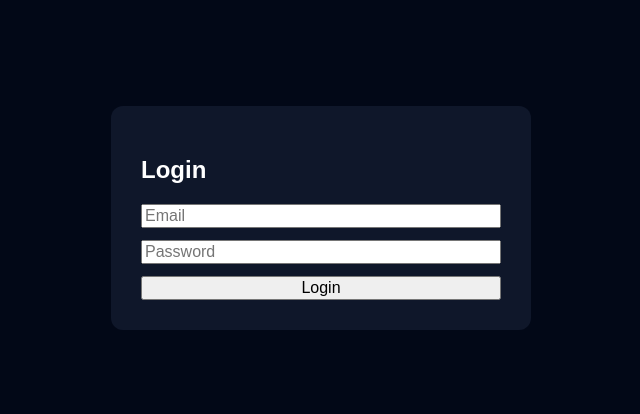
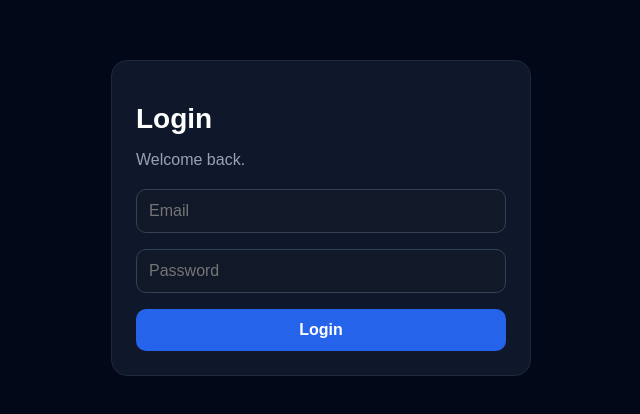
Before and after one commit to thomasehadley18-source/trader-journal, a Next.js app: page /login in a window 1280 px wide. Shown: the part 182-596 px from the top of the page, without its empty margins (319-959 px from the left). Built offline with nearby package versions, Linux system fonts and the light colour scheme; no server answers.

Commit message:
temporary auth bypass to get app moving

```diff
--- a/app/login/page.tsx
+++ b/app/login/page.tsx
@@ -1,93 +1,126 @@
 "use client"
 
 import { useState } from "react"
-import { useRouter } from "next/navigation"
 import { supabase } from "@/lib/supabase"
 
 export default function LoginPage() {
-
-  const router = useRouter()
-
-  const [email,setEmail] = useState("")
-  const [password,setPassword] = useState("")
-  const [loading,setLoading] = useState(false)
-  const [error,setError] = useState("")
+  const [email, setEmail] = useState("")
+  const [password, setPassword] = useState("")
+  const [loading, setLoading] = useState(false)
+  const [message, setMessage] = useState("")
 
   async function handleLogin(e: React.FormEvent) {
-
     e.preventDefault()
 
     setLoading(true)
-    setError("")
+    setMessage("")
 
-    const { error } = await supabase.auth.signInWithPassword({
-      email,
-      password
-    })
+    try {
+      const { error } = await supabase.auth.signInWithPassword({
+        email,
+        password,
+      })
 
-    setLoading(false)
+      if (error) {
+        setMessage(error.message)
+        setLoading(false)
+        return
+      }
 
-    if (error) {
-      setError(error.message)
-      return
+      window.location.href = "/dashboard"
+    } catch (err: any) {
+      setMessage(err?.message || "Login failed")
+      setLoading(false)
     }
-
-    router.push("/dashboard")
-
   }
 
   return (
+    <div
+      style={{
+        minHeight: "100vh",
+        display: "flex",
+        alignItems: "center",
+        justifyContent: "center",
+        background: "#020817",
+        color: "white",
+        padding: "24px",
+      }}
+    >
+      <div
+        style={{
+          width: "100%",
+          maxWidth: "420px",
+          background: "#0f172a",
+          border: "1px solid #1e293b",
+          borderRadius: "16px",
+          padding: "24px",
+        }}
+      >
+        <h1 style={{ fontSize: "28px", fontWeight: 700, marginBottom: "8px" }}>
+          Login
+        </h1>
 
-    <div style={{
-      minHeight:"100vh",
-      display:"flex",
-      alignItems:"center",
-      justifyContent:"center",
-      background:"#020817"
-    }}>
+        <p style={{ color: "#94a3b8", marginBottom: "20px" }}>
+          Welcome back.
+        </p>
 
-      <div style={{
-        width:420,
-        padding:30,
-        borderRadius:12,
-        background:"#0f172a",
-        color:"white"
-      }}>
-
-        <h2>Login</h2>
-
-        <form onSubmit={handleLogin} style={{display:"grid",gap:12}}>
-
+        <form onSubmit={handleLogin} style={{ display: "grid", gap: "16px" }}>
           <input
             type="email"
             placeholder="Email"
             value={email}
-            onChange={(e)=>setEmail(e.target.value)}
+            onChange={(e) => setEmail(e.target.value)}
             required
+            style={{
+              width: "100%",
+              padding: "12px",
+              borderRadius: "10px",
+              border: "1px solid #334155",
+              background: "#111827",
+              color: "white",
+            }}
           />
 
           <input
             type="password"
             placeholder="Password"
             value={password}
-            onChange={(e)=>setPassword(e.target.value)}
+            onChange={(e) => setPassword(e.target.value)}
             required
+            style={{
+              width: "100%",
+              padding: "12px",
+              borderRadius: "10px",
+              border: "1px solid #334155",
+              background: "#111827",
+              color: "white",
+            }}
           />
 
-          <button disabled={loading}>
+          <button
+            type="submit"
+            disabled={loading}
+            style={{
+              padding: "12px",
+              borderRadius: "10px",
+              border: "none",
+              background: "#2563eb",
+              color: "white",
+              fontWeight: 600,
+              cursor: "pointer",
+              opacity: loading ? 0.7 : 1,
+            }}
+          >
             {loading ? "Logging in..." : "Login"}
           </button>
-
         </form>
 
-        {error && (
-          <p style={{color:"red"}}>{error}</p>
+        {message && (
+          <p style={{ marginTop: "16px", color: "#f87171" }}>
+            {message}
+          </p>
         )}
-
       </div>
-
     </div>
-
   )
-
 }
```
Also changed, not shown: app/dashboard/page.tsx (+104 -97 lines).
